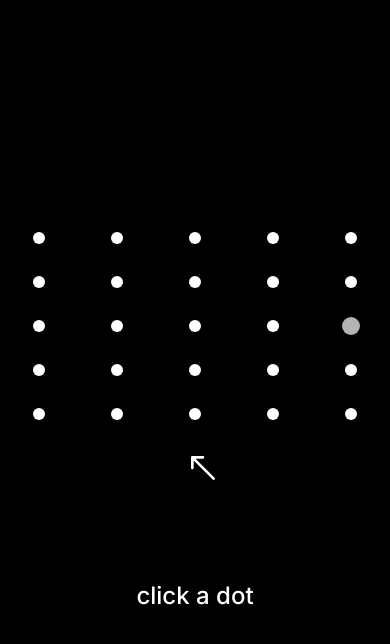
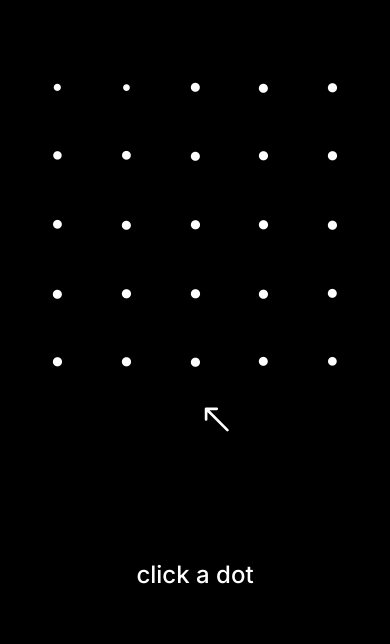
Before and after one commit to nkumar23/5x5, a Next.js app: page / in a window 390 px wide. Shown: the top 644 px of the page. Built offline with nearby package versions, Linux system fonts and the light colour scheme.

Commit message:
Revert "Improve content display and animations"
This reverts commit e5ac4dbb6325ec1eae9e66b4fbd0fec83e0aa8c8.

```diff
--- a/src/components/ui/AnimatedGrid.tsx
+++ b/src/components/ui/AnimatedGrid.tsx
@@ -320,100 +320,159 @@ export default function AnimatedGrid() {
   };
 
   return (
-    <div className="relative w-full min-h-[80vh] flex flex-col items-center justify-center">
-      {/* Grid Container */}
-      <div className="grid grid-cols-5 gap-8 w-full max-w-4xl mx-auto">
-        {Array.from({ length: 5 }, (_, row) => (
-          Array.from({ length: 5 }, (_, col) => {
-            const dotKey = `${row}-${col}`;
-            const content = gridContent[row][col];
-            const isHovered = hoveredDot === dotKey;
-            const isSelected = selectedDot === dotKey;
-            const isRippling = rippleDot === dotKey;
-            const isRandom = randomDot === dotKey;
+    <div className="w-full min-h-[100dvh] flex flex-col items-center justify-start sm:justify-center bg-black">
+      <div className="w-[min(90vw,90vh)] aspect-square relative mt-12 sm:mt-0">
+        {/* Close button */}
+        {selectedDot && (
+          <motion.button
+            initial={{ opacity: 0, scale: 0.8 }}
+            animate={{ opacity: 1, scale: 1 }}
+            exit={{ opacity: 0, scale: 0.8 }}
+            className="absolute top-0 sm:top-4 right-4 text-white text-3xl z-50 hover:text-blue-500 transition-colors"
+            onClick={() => {
+              setSelectedDot(null);
+              setSelectedContent(null);
+              resetInactivityTimer();
+            }}
+          >
+            ×
+          </motion.button>
+        )}
 
-            return (
-              <motion.div
-                key={dotKey}
-                className="relative flex items-center justify-center"
-                onMouseEnter={() => !selectedDot && setHoveredDot(dotKey)}
-                onMouseLeave={() => setHoveredDot(null)}
-                onClick={() => handleDotClick(dotKey, content)}
+        <AnimatePresence>
+          {selectedContent && (
+            <motion.div
+              initial={{ opacity: 0, y: 20 }}
+              animate={{ opacity: 1, y: 0 }}
+              exit={{ opacity: 0, y: 20 }}
+              transition={{ duration: 0.3 }}
+              className="absolute inset-0 flex flex-col items-start justify-start p-4 sm:p-8 text-white"
+              style={{ marginTop: 'clamp(20px, 5vh, 60px)' }}
+            >
+              <p className="text-lg sm:text-xl mb-4 sm:mb-6 max-w-[600px]">
+                {placeholderContent[selectedContent]?.text}
+              </p>
+              <Link
+                href={placeholderContent[selectedContent]?.link || '#'}
+                className="text-blue-500 hover:text-blue-400 transition-colors"
               >
+                Learn more →
+              </Link>
+            </motion.div>
+          )}
+        </AnimatePresence>
+
+        <div
+          className="grid h-full relative"
+          style={{
+            gridTemplateColumns: 'repeat(5, 1fr)',
+            gap: 'clamp(0.25rem, 2vmin, 2rem)',
+            padding: 'clamp(0.25rem, 2vmin, 2rem)',
+          }}
+        >
+          {/* Add a background SVG for debugging grid positions */}
+          <svg
+            className="absolute inset-0 w-full h-full pointer-events-none opacity-0"
+            style={{ padding: 'clamp(0.5rem, 3vmin, 2rem)' }}
+          >
+            <defs>
+              <pattern id="grid" width="20%" height="20%" patternUnits="userSpaceOnUse">
+                <rect width="100%" height="100%" fill="none" stroke="rgba(255,255,255,0.1)" />
+              </pattern>
+            </defs>
+            <rect width="100%" height="100%" fill="url(#grid)" />
+          </svg>
+
+          {gridContent.map((row, rowIndex) =>
+            row.map((content, colIndex) => {
+              const dotKey = `${rowIndex}-${colIndex}`;
+              const isRippling = rippleDot === dotKey;
+              const isRandomlySelected = randomDot === dotKey;
+              const isHovered = hoveredDot === dotKey;
+              const isSelected = selectedDot !== null;
+              const isMainDot = dotKey === '0-0';
+              const distance = Math.sqrt(rowIndex * rowIndex + colIndex * colIndex);
+
+              return (
                 <motion.div
-                  className={`w-3 h-3 rounded-full cursor-pointer ${
-                    isSelected ? 'bg-blue-500' : 'bg-white'
-                  }`}
+                  key={dotKey}
+                  initial={{ scale: 1, x: 0, y: 0 }}
                   animate={{
-                    scale: isHovered || isSelected || isRippling || isRandom ? 1.5 : 1,
-                    opacity: isRippling ? 0.7 : 1
+                    scale: isHovered ? 1.5 : isRippling ? 2 : isRandomlySelected ? 2 : isSelected ? (isMainDot ? 1.2 : 0) : [0.8, 1.1, 0.8],
+                    x: isSelected && !isMainDot ? `calc(-${colIndex} * (100% + clamp(0.5rem, 3vmin, 2rem)))` : 0,
+                    y: isSelected && !isMainDot ? `calc(-${rowIndex} * (100% + clamp(0.5rem, 3vmin, 2rem)))` : 0,
+                    opacity: isSelected ? (isMainDot ? 1 : 0) : 1,
+                    color: isHovered ? '#3B82F6' : '#FFFFFF',
                   }}
-                  transition={{ duration: 0.2 }}
-                />
-                {isHovered && !selectedDot && (
-                  <motion.div
-                    initial={{ opacity: 0, y: 10 }}
-                    animate={{ opacity: 1, y: 0 }}
-                    className="absolute top-full mt-2 text-white text-sm whitespace-nowrap"
-                  >
-                    {content}
-                  </motion.div>
-                )}
-              </motion.div>
-            );
-          })
-        ))}
+                  transition={{
+                    type: "spring",
+                    stiffness: 400,
+                    damping: 30,
+                    duration: 0.3,
+                    delay: isSelected ? distance * 0.05 : (rowIndex + colIndex) * 0.1,
+                    scale: {
+                      repeat: Infinity,
+                      duration: 2,
+                      ease: "easeInOut",
+                      delay: (rowIndex + colIndex) * 0.1
+                    }
+                  }}
+                  onMouseEnter={() => {
+                    if (!selectedDot) {
+                      setHoveredDot(dotKey);
+                      if (rippleInterval.current) {
+                        clearInterval(rippleInterval.current);
+                        rippleInterval.current = null;
+                      }
+                      if (randomInterval.current) {
+                        clearInterval(randomInterval.current);
+                        randomInterval.current = null;
+                      }
+                      setRippleDot(null);
+                      setRandomDot(null);
+                      isAnimating.current = false;
+                    }
+                  }}
+                  onMouseLeave={() => {
+                    if (!selectedDot) {
+                      setHoveredDot(null);
+                      resetInactivityTimer();
+                    }
+                  }}
+                  onClick={() => {
+                    if (!selectedDot) {
+                      handleDotClick(dotKey, content);
+                    }
+                  }}
+                  className={`flex items-center justify-center aspect-square text-[clamp(1rem,5vmin,2.5rem)] select-none text-white
+                    ${!selectedDot ? 'cursor-pointer' : 'cursor-default'}`}
+                  whileHover={!selectedDot ? { scale: 1.5 } : {}}
+                >
+                  {(isHovered || (isMainDot && selectedDot)) ? (
+                    <span className={`${inter.className} text-[0.4em] font-medium text-center`}>
+                      {selectedDot && isMainDot ? selectedContent : content}
+                    </span>
+                  ) : '●'}
+                </motion.div>
+              );
+            })
+          )}
+        </div>
       </div>
 
-      {/* Selected Content Display */}
+      {/* Only show the cursor animation on mobile/tablet when no dot is selected */}
       <AnimatePresence>
-        {selectedContent && (
+        {!selectedDot && (
           <motion.div
-            initial={{ opacity: 0, y: 20 }}
-            animate={{ opacity: 1, y: 0 }}
-            exit={{ opacity: 0, y: -20 }}
-            className="fixed inset-0 flex items-center justify-center bg-black bg-opacity-90 p-4 z-50"
+            initial={{ opacity: 0 }}
+            animate={{ opacity: 1 }}
+            exit={{ opacity: 0 }}
+            className="w-full lg:hidden"
           >
-            <div className="relative max-w-2xl w-full">
-              {/* Close Button */}
-              <motion.button
-                className="absolute top-0 right-0 w-10 h-10 flex items-center justify-center text-white hover:text-blue-500 transition-colors"
-                onClick={() => {
-                  setSelectedDot(null);
-                  setSelectedContent(null);
-                }}
-                whileHover={{ scale: 1.1 }}
-              >
-                ×
-              </motion.button>
-
-              {/* Content */}
-              <motion.div
-                className="text-center space-y-6"
-                initial={{ opacity: 0 }}
-                animate={{ opacity: 1 }}
-                transition={{ delay: 0.2 }}
-              >
-                <h2 className="text-4xl font-bold text-white mb-4">
-                  {selectedContent}
-                </h2>
-                <p className="text-lg text-gray-300">
-                  {placeholderContent[selectedContent].text}
-                </p>
-                <Link
-                  href={placeholderContent[selectedContent].link}
-                  className="inline-block mt-6 px-6 py-3 bg-blue-500 text-white rounded-lg hover:bg-blue-600 transition-colors"
-                >
-                  Learn more →
-                </Link>
-              </motion.div>
-            </div>
+            <AnimatedCursor />
           </motion.div>
         )}
       </AnimatePresence>
-
-      {/* Show cursor animation when no dot is selected */}
-      {!selectedDot && <AnimatedCursor />}
     </div>
   );
 }
```
